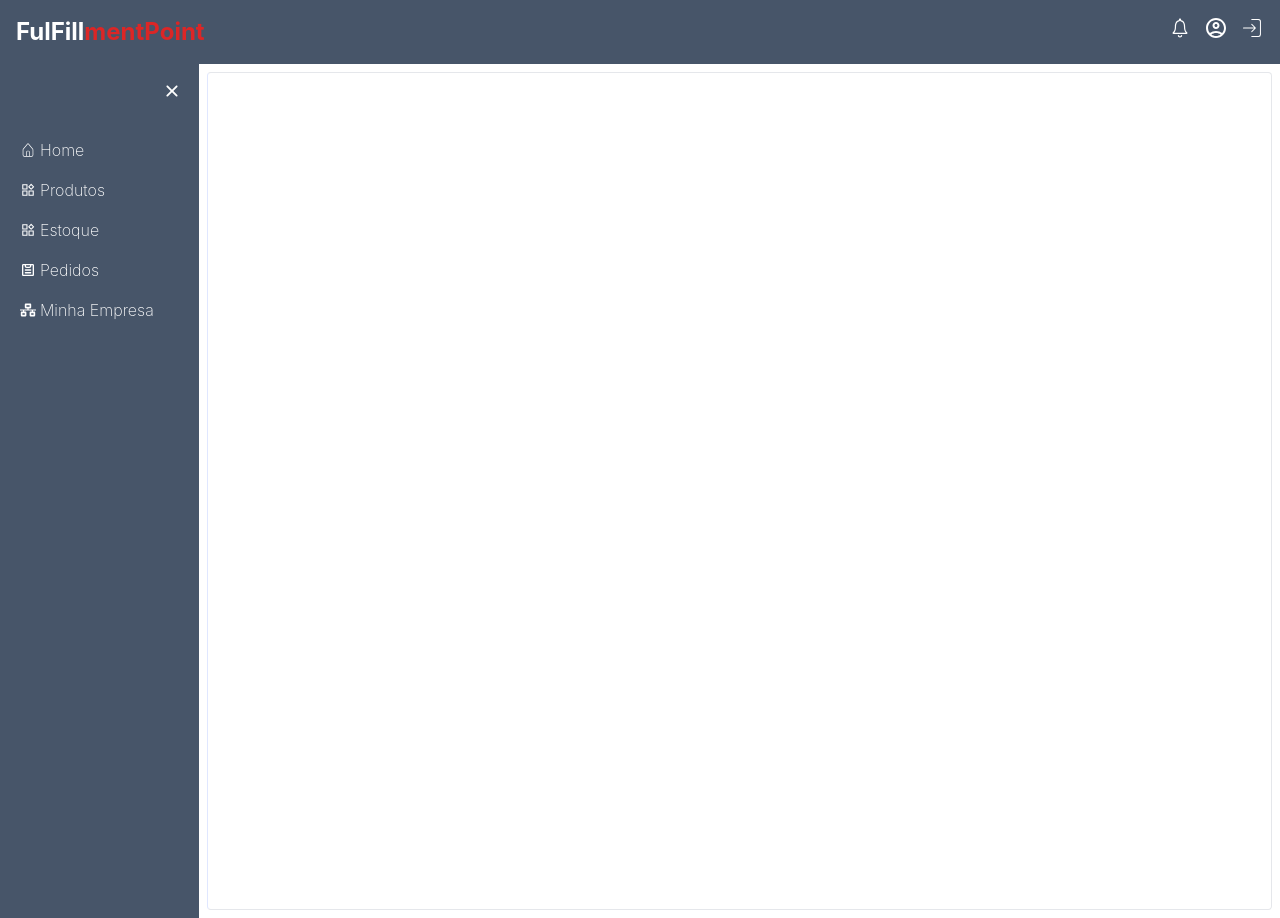
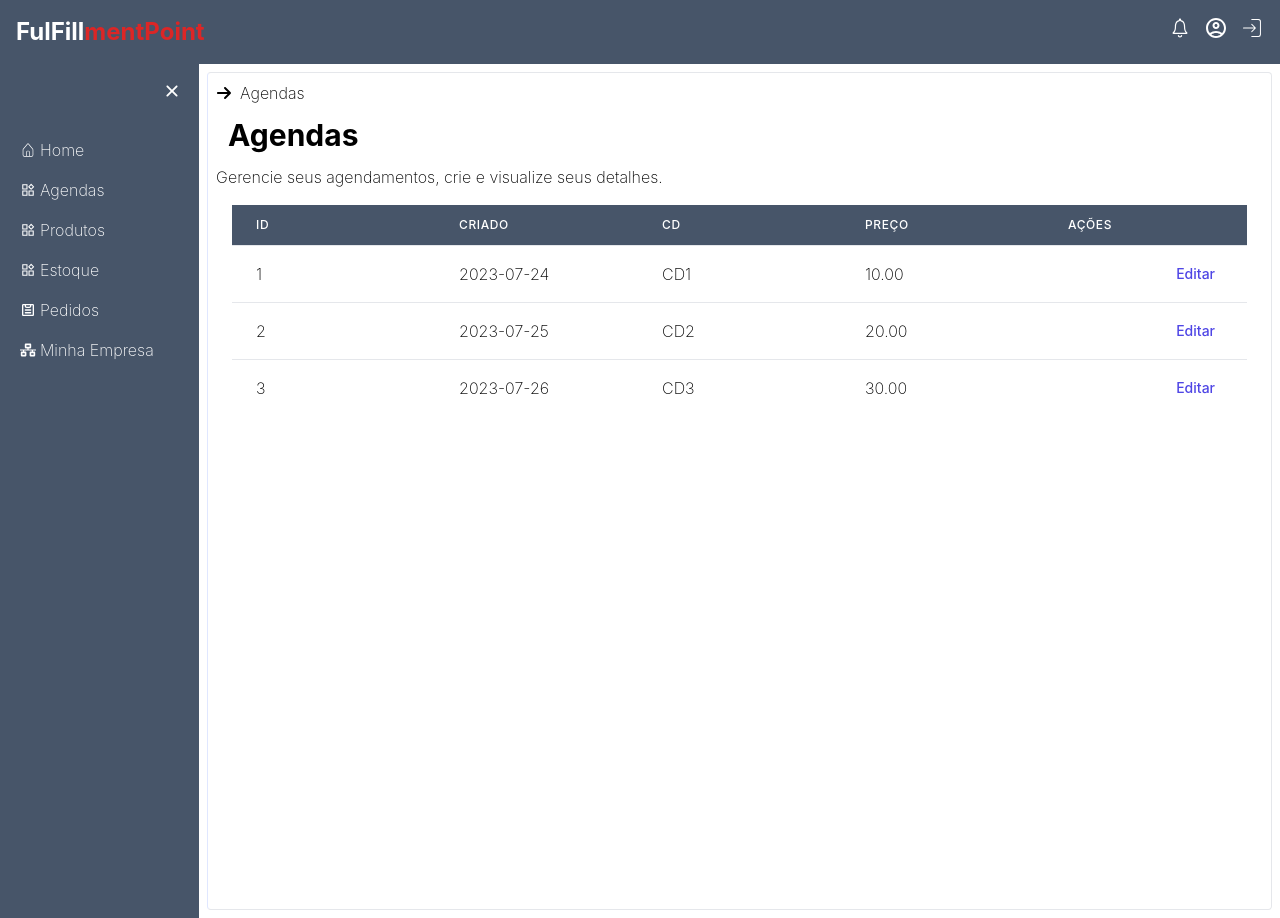
Before and after one commit to JoseErisvaldo/FulfillmentPoint-, a React (Create React App) app: page /agendas in a window 1280 px wide. Built offline with nearby package versions, Linux system fonts and the light colour scheme.

Commit message:
feat: page Schedules

```diff
--- /dev/null
+++ b/src/Components/CompoSchedules/TableSchedules.jsx
@@ -0,0 +1,65 @@
+export default function TableSchedules() {
+  const fakeSchedules = [
+    {
+      id: 1,
+      criado: '2023-07-24',
+      preço: 10.0,
+      cd: 'CD1'
+    },
+    {
+      id: 2,
+      criado: '2023-07-25',
+      preço: 20.0,
+      cd: 'CD2'
+    },
+    {
+      id: 3,
+      criado: '2023-07-26',
+      preço: 30.0,
+      cd: 'CD3'
+    }
+  ]
+
+  return (
+    <div className="p-4 overflow-x-auto">
+      <table className="min-w-full divide-y divide-gray-200 sm:max-w-md sm:m-auto sm:w-full sm:table-fixed">
+        <thead>
+          <tr className="bg-slate-600 text-white">
+            <th className="px-6 py-3 text-left text-xs font-medium uppercase tracking-wider">
+              Id
+            </th>
+            <th className="px-6 py-3 text-left text-xs font-medium uppercase tracking-wider">
+              Criado
+            </th>
+            <th className="px-6 py-3 text-left text-xs font-medium uppercase tracking-wider">
+              CD
+            </th>
+            <th className="px-6 py-3 text-left text-xs font-medium uppercase tracking-wider">
+              Preço
+            </th>
+            <th className="px-6 py-3 text-left text-xs font-medium uppercase tracking-wider">
+              Ações
+            </th>
+          </tr>
+        </thead>
+        <tbody className="bg-white divide-y divide-gray-200">
+          {fakeSchedules.map(product => (
+            <tr key={product.id}>
+              <td className="px-6 py-4 whitespace-nowrap">{product.id}</td>
+              <td className="px-6 py-4 whitespace-nowrap">{product.criado}</td>
+              <td className="px-6 py-4 whitespace-nowrap">{product.cd}</td>
+              <td className="px-6 py-4 whitespace-nowrap">
+                {product.preço.toFixed(2)}
+              </td>
+              <td className="px-6 py-4 whitespace-nowrap text-right text-sm font-medium">
+                <button className="text-indigo-600 hover:text-indigo-900 mr-2">
+                  Editar
+                </button>
+              </td>
+            </tr>
+          ))}
+        </tbody>
+      </table>
+    </div>
+  )
+}
--- a/src/Components/SideBar/SideBar.jsx
+++ b/src/Components/SideBar/SideBar.jsx
@@ -44,6 +44,14 @@ export default function SideBar() {
             <span>
               <AiOutlineProduct />
             </span>
+            <Link to={'/agendas'}>
+              <span>Agendas</span>
+            </Link>
+          </li>
+          <li className="flex gap-1 items-center p-2 cursor-pointer hover:text-slate-900 hover:border-b">
+            <span>
+              <AiOutlineProduct />
+            </span>
             <Link to={'/produtos'}>
               <span>Produtos</span>
             </Link>
--- /dev/null
+++ b/src/Pages/Schedules/Schedules.jsx
@@ -0,0 +1,21 @@
+import React from 'react'
+import TitlePages from '../../Components/Ux/TitlePages/TitlePages'
+import HeaderNavigate from '../../Components/Ux/HeaderNavigate/HeaderNavigate'
+import TableSchedules from '../../Components/CompoSchedules/TableSchedules'
+
+export default function Schedules() {
+  return (
+    <div className=" ">
+      <div>
+        <div className="flex gap-2">
+          <HeaderNavigate title={'Agendas'} />
+        </div>
+      </div>
+      <TitlePages
+        title={'Agendas'}
+        message={'Gerencie seus agendamentos, crie e visualize seus detalhes.'}
+      />
+      <TableSchedules />
+    </div>
+  )
+}
--- a/src/Routes.jsx
+++ b/src/Routes.jsx
@@ -3,6 +3,7 @@ import Home from './Pages/Home/Home'
 import NavBar from './Components/NavBar/NavBar'
 import Products from './Pages/Products/Products'
 import SideBar from './Components/SideBar/SideBar'
+import Schedules from './Pages/Schedules/Schedules'
 
 export default function RoutesApp() {
   return (
@@ -13,6 +14,7 @@ export default function RoutesApp() {
         <div className="m-2 border rounded p-2 border-l-indigo-100 w-full">
           <Routes>
             <Route path="/" element={<Home />} />
+            <Route path="/agendas" element={<Schedules />} />
             <Route path="/produtos" element={<Products />} />
           </Routes>
         </div>
```
